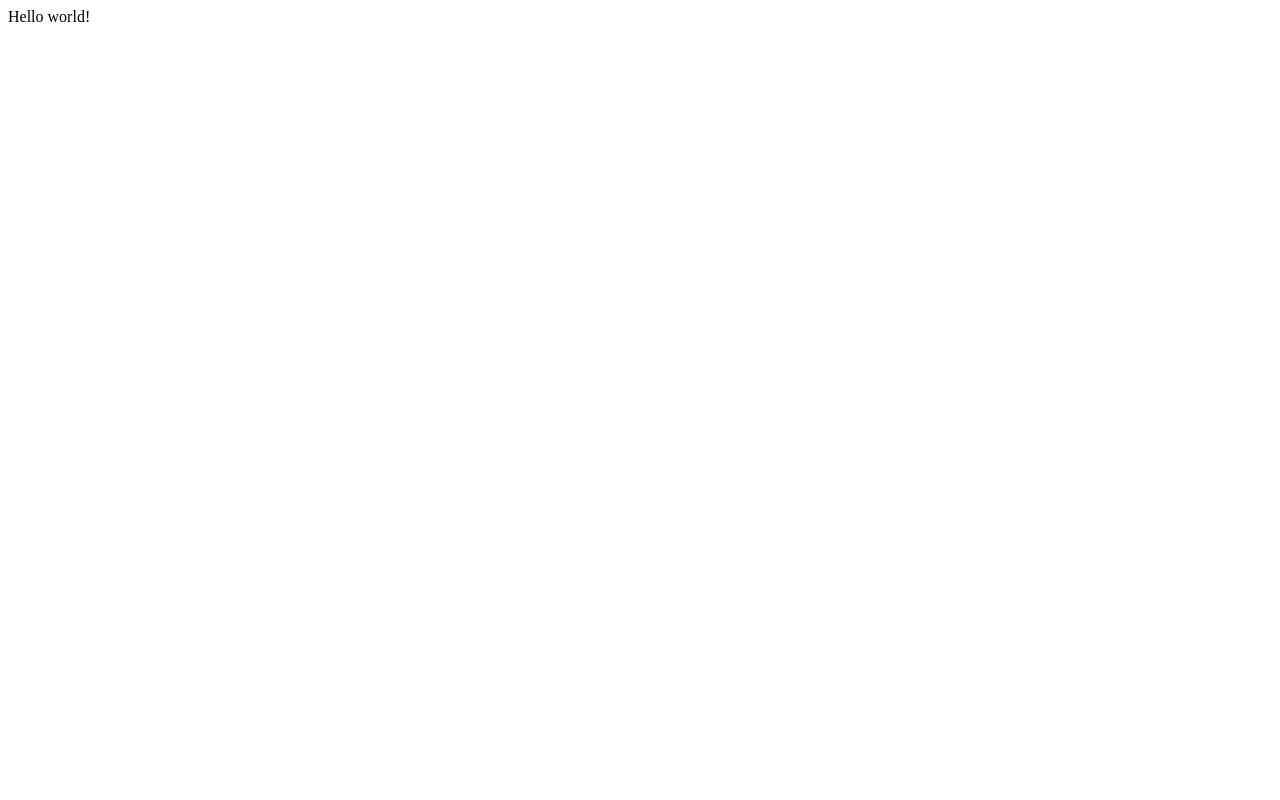
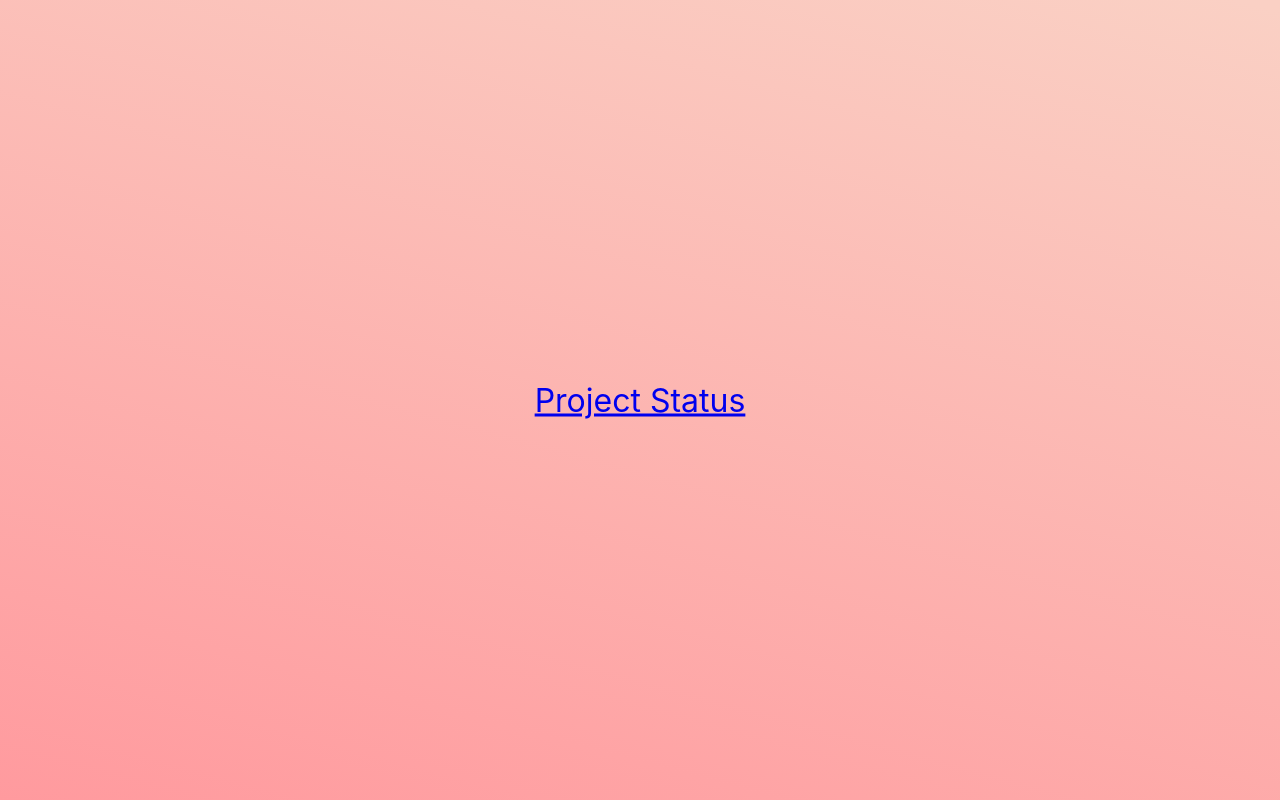
Before and after one commit to burubur/burubur.github.io, a Gatsby site: page / in a window 1280 px wide. Built offline with nearby package versions, Linux system fonts and the light colour scheme; Gatsby itself is replaced by a stand-in of ours.

Commit message:
Init homepage with a simple project status content

```diff
--- /dev/null
+++ b/gatsby-browser.js
@@ -0,0 +1 @@
+import "./src/styles/global.css"
--- a/src/pages/index.js
+++ b/src/pages/index.js
@@ -1,5 +1,9 @@
 import React from "react"
 
 export default function Home() {
-  return <div>Hello world!</div>
+  return (
+    <div className="content">
+      <a href="https://github.com/users/burubur/projects/1" target="blank" className="label">Project Status</a>
+    </div>
+  )
 }
--- /dev/null
+++ b/src/styles/global.css
@@ -0,0 +1,16 @@
+body{
+    margin: 0;
+}
+.content {
+    min-height: 100vh;
+    background-image: linear-gradient(15deg, #ff9a9e 0%, #fad0c4 99%, #fad0c4 100%);
+}
+.label {
+    position: absolute;
+    top: 50%;
+    left: 50%;
+    transform: translate(-50%, -50%);
+    font-family: 'Operator Mono', -apple-system, BlinkMacSystemFont, 'Segoe UI', Roboto, Oxygen, Ubuntu, Cantarell, 'Open Sans', 'Helvetica Neue', sans-serif;
+    font-size: 2em;
+    text-align: center;
+}
```
Also changed, not shown: index.html (added, +35 -0 lines), README.md.
